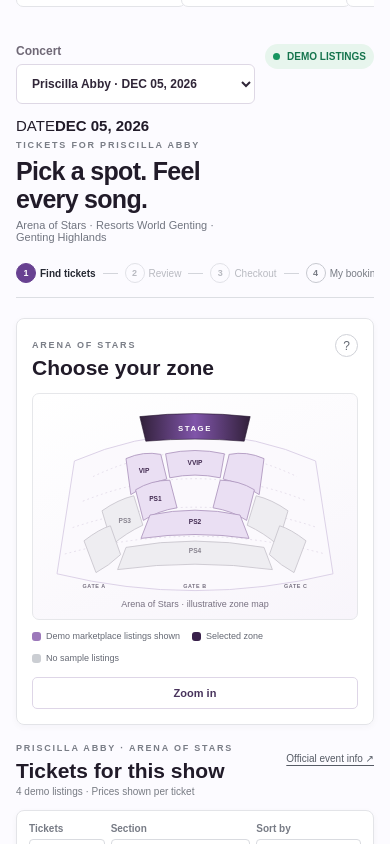
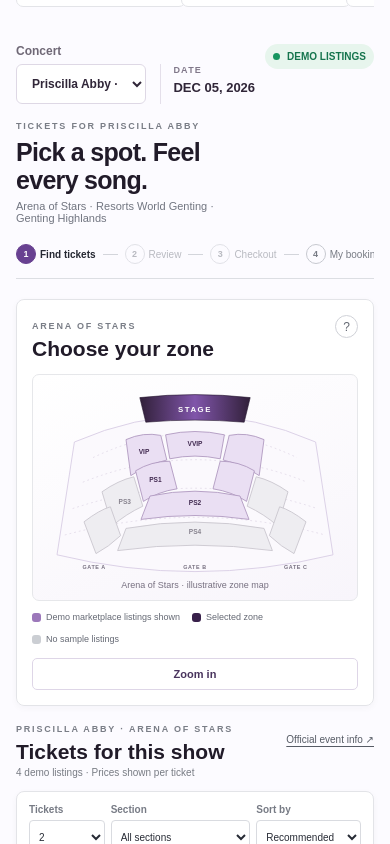
Before and after one commit to jj-chua/Concert-Ticket-Booking-System, a plain HTML site: page client/index.html in a window 390 px wide. Shown: the part 1117-1961 px from the top of the page. Drawn offline with Linux system fonts and the light colour scheme.

Commit message:
Style concert date and admin back button

```diff
--- a/client/style.css
+++ b/client/style.css
@@ -312,3 +312,19 @@ body.map-open{overflow:hidden}
   .filter-row label span{font-size:10px}
   .filter-row select{font-size:10px}
 }
+.admin-page .page-heading-layout{align-items:flex-start;margin:0 0 22px}
+.admin-page .page-heading{margin:0}
+.admin-page .page-heading-layout .back-icon-button{top:23px}
+.market-heading-main{display:grid;flex:1;grid-template-columns:minmax(180px,220px) minmax(110px,max-content) minmax(0,1fr);gap:16px;align-items:center}
+.concert-selector{flex:initial}
+.concert-date{display:flex;min-height:42px;flex-direction:column;justify-content:center;gap:5px;padding-left:15px;border-left:1px solid #e4dfea;white-space:nowrap}
+.concert-date>span{color:#81788a;font-size:9px;font-weight:800;letter-spacing:1.2px}
+.concert-date>strong{color:#302638;font-size:13px}
+.market-heading-copy{min-width:0}
+@media(max-width:760px){
+  .admin-page .page-heading-layout .back-icon-button{top:13px}
+  .market-heading-main{grid-template-columns:minmax(0,1fr) max-content;gap:11px 14px;align-items:end}
+  .concert-selector{width:auto;min-width:0;margin:0}
+  .concert-date{min-height:40px;padding:0 0 8px 12px}
+  .market-heading-copy{grid-column:1/-1}
+}
```
